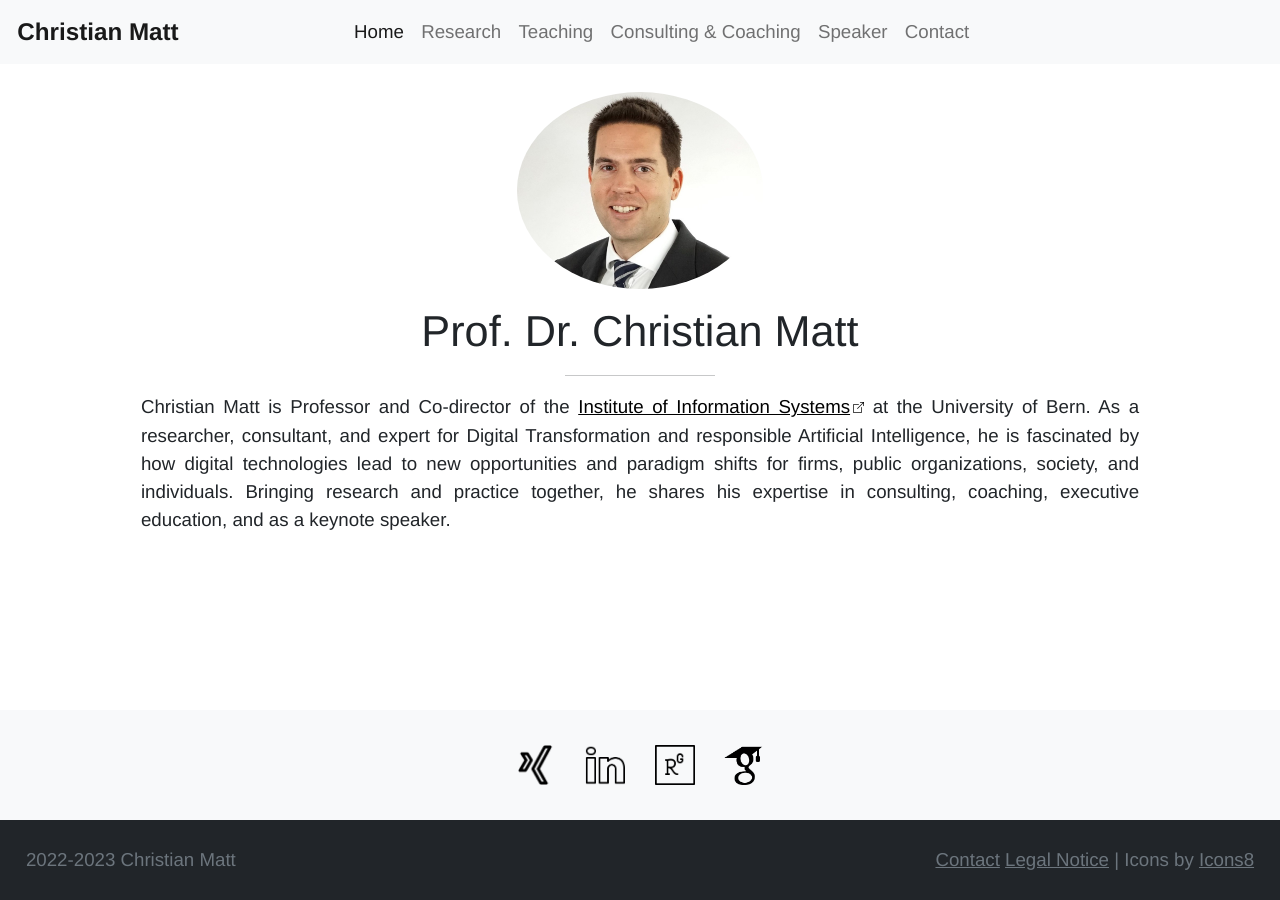
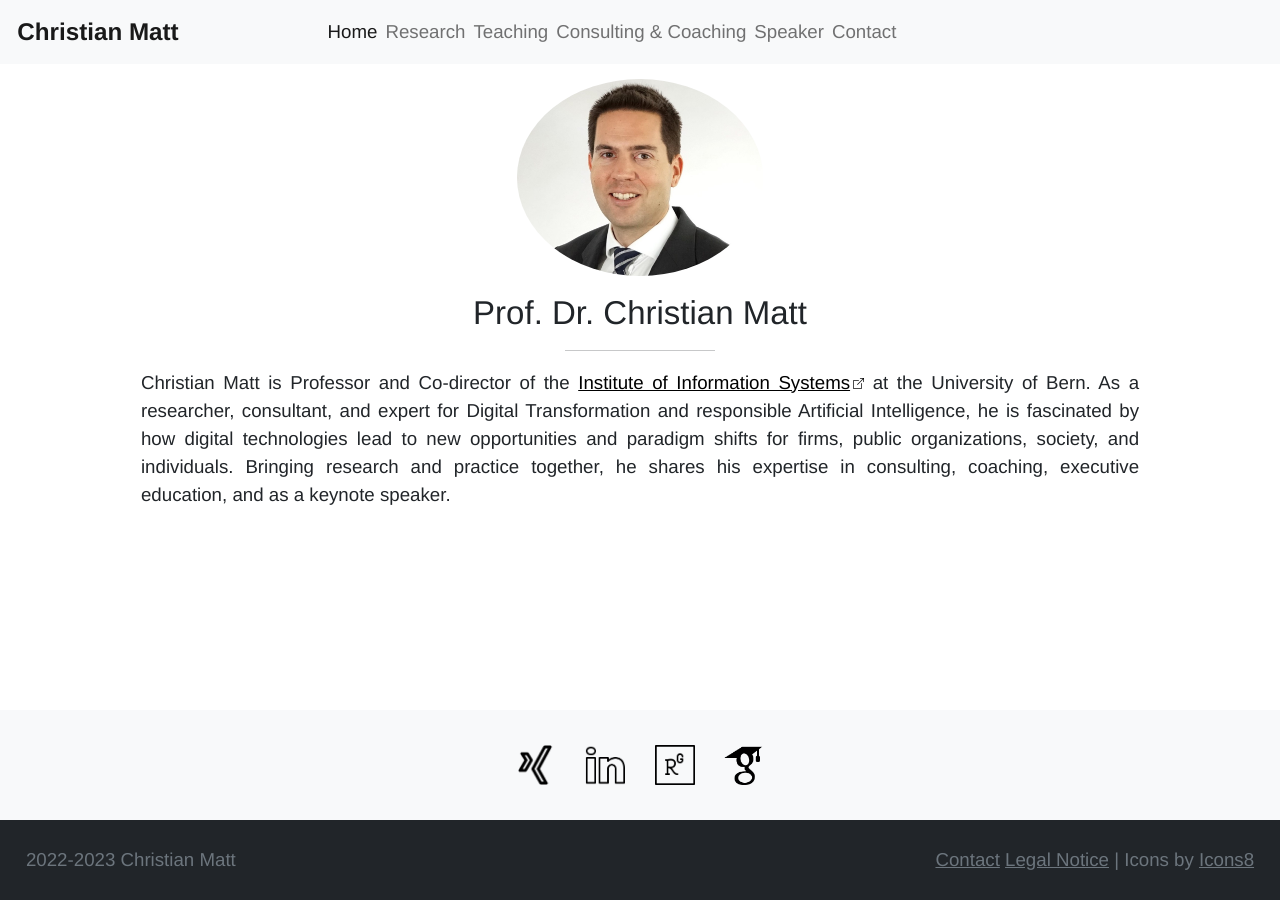
Before and after one commit to christian-matt/christian-matt.github.io, a Jekyll site: the page built from index.md, in a window 1280 px wide. Built offline with Jekyll 4.4.1, drawn with Linux system fonts in a browser that asks for light colours.

Commit message:
Update navbar for bootstrap 5.

```diff
--- a/_includes/navbar.html
+++ b/_includes/navbar.html
@@ -1,16 +1,17 @@
-
-<nav class="navbar navbar-expand-lg navbar-light sticky-top bg-light">
-    <div class="mx-auto d-sm-flex d-block flex-sm-nowrap">
-        <a href="/" class="navbar-brand nav-link">Christian Matt</a>
-    </div>
-    <button id="navbar-button" class="navbar-toggler" type="button" data-bs-toggle="collapse" data-bs-target="#navbarSupportedContent" aria-controls="navbarSupportedContent" aria-expanded="false" aria-label="Toggle navigation">
-        <span class="navbar-toggler-icon"></span>
-    </button>
-    <div class="collapse navbar-collapse" id="navbarSupportedContent">
-        <div class="navbar-nav m-auto">
-            {% for item in site.data.pages %}
-                 <a class="nav-item nav-link {% if page.url == item.link %}active{% endif %}" href="{{ site.baseurl }}{{ item.link }}">{{ item.name }}</a>
-            {% endfor %}
+<nav class="navbar navbar-expand-lg fixed-top bg-body-tertiary navbar-light bg-light px-3">
+    <div class="container-fluid navbar-content">
+        <a class="navbar-brand" href="/">Christian Matt</a>
+        <button id="navbar-button" class="navbar-toggler" type="button" data-bs-toggle="collapse" data-bs-target="#navbarSupportedContent" aria-pressed="false" aria-controls="navbarSupportedContent" aria-expanded="false" aria-label="Toggle navigation">
+            <span class="navbar-toggler-icon"></span>
+        </button>
+        <div class="collapse navbar-collapse" id="navbarSupportedContent">
+            <ul class="navbar-nav ">
+                {% for item in site.data.pages %}
+                <li class="nav-item">
+                    <a class={% if page.url == item.link %} "nav-link active"{% else %}"nav-link"{% endif %} href="{{ site.baseurl }}{{ item.link }}" >{{ item.name }}</a>
+                </li>
+                {% endfor %}
+            </ul>
         </div>
     </div>
 </nav>
--- a/_layouts/default.html
+++ b/_layouts/default.html
@@ -25,7 +25,7 @@
 
     {%- include navbar.html -%}
 
-    <main class="page-content my-3" aria-label="Content">
+    <main class="page-content mb-3" aria-label="Content">
         <div class="container-fluid col-md-12">
             <div class="row">
                 <div class="col-xl-12">
--- a/_sass/theme.scss
+++ b/_sass/theme.scss
@@ -2,6 +2,7 @@
 $font-size-publications: $font-size * 0.8;
 $font-size-icon-multiplier: 0.6;
 $font-size-link-icon: $font-size * $font-size-icon-multiplier;
+$h1-font-size: $font-size * 1.8;
 
 $screen-width-xtra-small: 580px;
 $screen-width-small: 991px;
@@ -42,8 +43,8 @@
   hyphens: manual;
 }
 
-.navbar-toggler {
-  margin-right: $navbar-toggler-margin;
+.navbar-content {
+  padding: 0 !important;
 }
 
 .navbar-toggler:focus {
@@ -53,6 +54,11 @@
 .navbar-brand {
   font-size: 1.4rem !important;
   font-weight: bold;
+}
+
+.nav-link {
+  padding-left: 4px !important;
+  padding-right: 4px !important;
 }
 
 hr {
@@ -77,7 +83,7 @@
 }
 
 .page-content {
-  margin: 0 auto;
+  margin: 4rem auto 0 auto !important;
   width: $content-width !important;
   text-align: justify;
 }
@@ -161,11 +167,6 @@
 }
 
 @media screen and (max-width: $screen-width-xtra-small) {
-  .navbar-brand {
-    position: relative;
-    left: 27px + $navbar-toggler-margin/4 !important;
-  }
-
   #author {
     display: block;
     margin: auto;
@@ -196,10 +197,8 @@
     text-align: center !important;
   }
 
-  .navbar-brand {
-    position: relative;
-    left: 27px + $navbar-toggler-margin/2 !important;
-    margin-right: 0 !important;
+  .navbar-content {
+    width: $content-width-small-screen !important;
   }
 
   .contact {
@@ -213,8 +212,9 @@
   }
 
   .navbar-nav {
-    position: relative;
-    right: 85px;
+    float: left;
+    position: absolute;
+    left: calc(50% - 316.4px);
   }
 
   .page-content {
```
